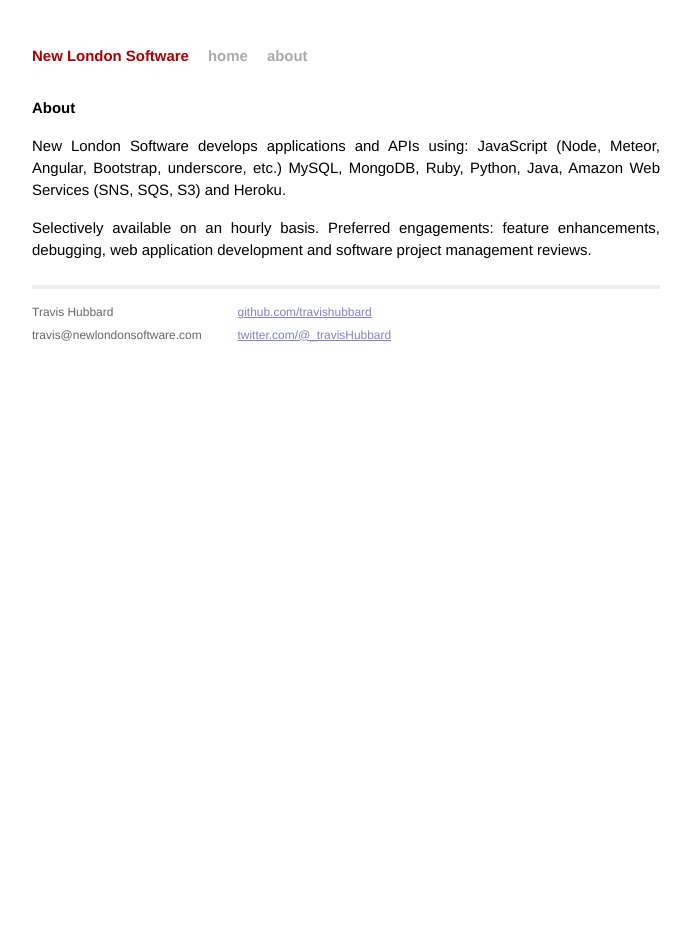
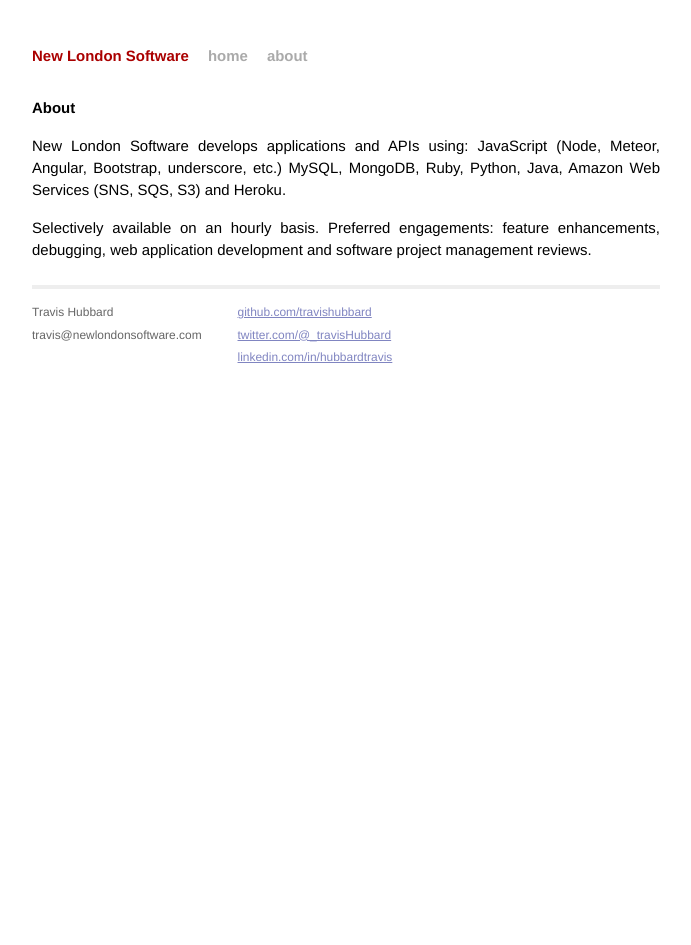
Before and after one commit to travishubbard/travishubbard.github.io, a Jekyll site: the page built from about.html, in a window 1280 px wide. Shown: the whole page, without its empty margins (294-985 px from the left). Built offline with Jekyll 4.4.1, drawn with Linux system fonts in a browser that asks for light colours; Markdown is read by kramdown in place of the engine named in the settings.

Commit message:
update default template

```diff
--- a/_layouts/default.html
+++ b/_layouts/default.html
@@ -35,6 +35,8 @@
               <p>
                 <a href="https://github.com/travishubbard">github.com/travishubbard</a><br />
                 <a href="https://twitter.com/@_travisHubbard">twitter.com/@_travisHubbard</a><br />
+                <a href="http://www.linkedin.com/in/hubbardtravis">linkedin.com/in/hubbardtravis</a><br />
+
               </p>
             </div>
           </div>
```
